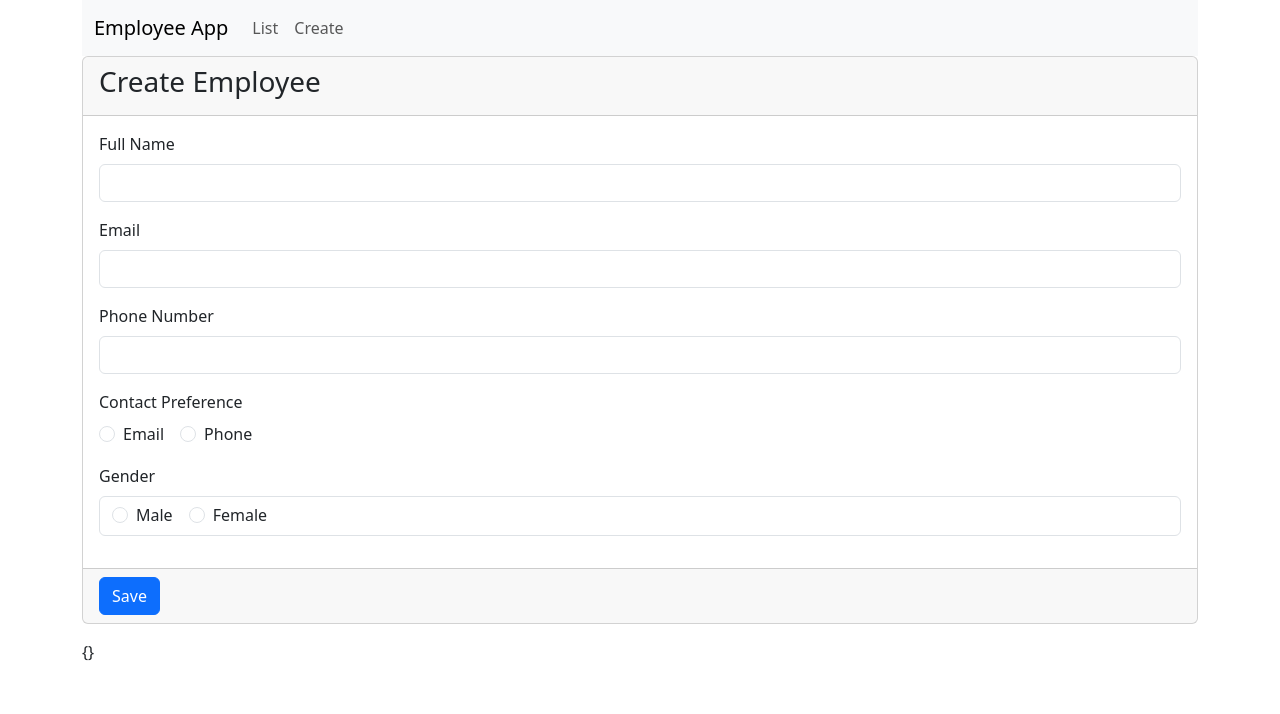
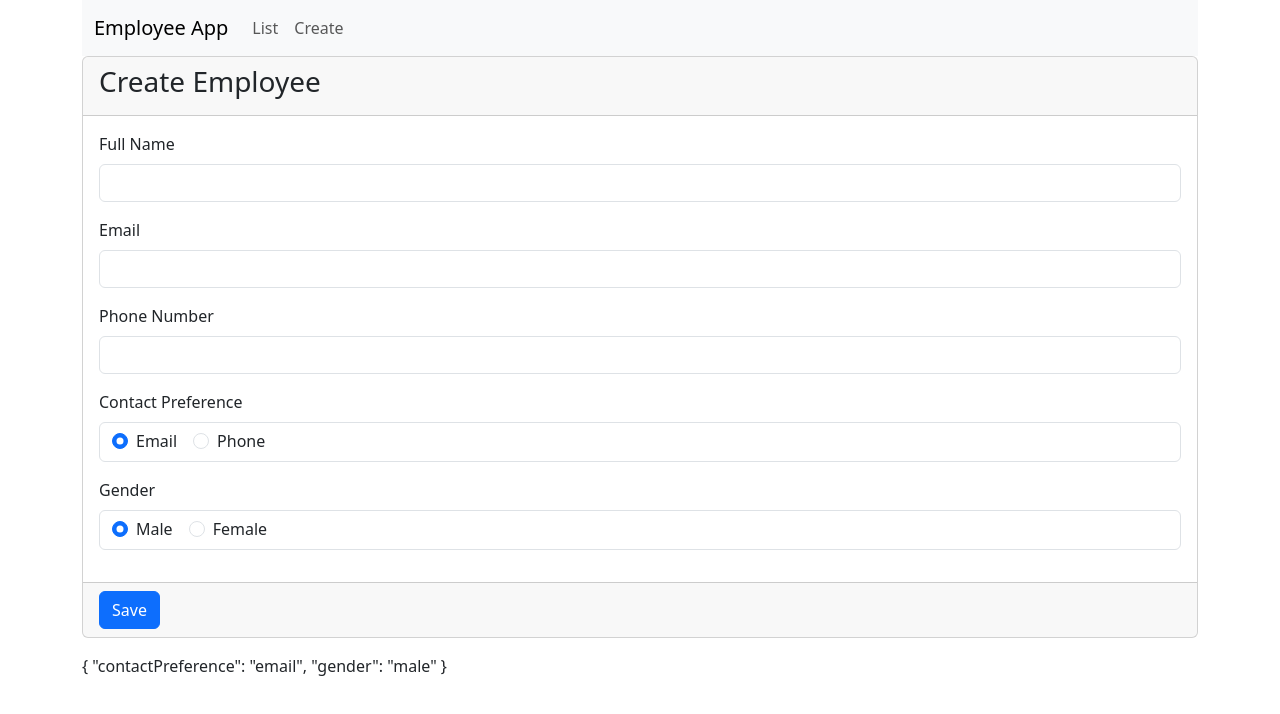
Before and after one commit to fellyka/AngularCrud, an Angular app: page /sollers/create in a window 1280 px wide. Shown: the top 714 px of the page. Built offline with nearby package versions, Linux system fonts and the light colour scheme.

Commit message:
Radio button checked by default

```diff
--- a/src/app/employees/create-employee.component.html
+++ b/src/app/employees/create-employee.component.html
@@ -16,17 +16,16 @@
         <input id="email" type="email" class="form-control"
                name="email" [(ngModel)]="email">
       </div>
-
       <!-- Phone Number -->
       <div class="mb-3">
         <label for="phoneNumber" class="form-label">Phone Number</label>
-        <input id="phoneNumber"  class="form-control"
+        <input id="phoneNumber" class="form-control"
                name="phoneNumber" [(ngModel)]="phoneNumber">
       </div>
       <!-- Contact Preference -->
       <div class="mb-3">
-        <label for="contactPreference" class="form-label">Contact Preference</label>
-        <div>
+        <label class="form-label">Contact Preference</label>
+        <div class="form-control">
           <div class="form-check form-check-inline">
             <input class="form-check-input" type="radio" id="email" name="contactPreference" value="email" [(ngModel)]="contactPreference">
             <label class="form-check-label" for="email">Email</label>
@@ -37,7 +36,6 @@
           </div>
         </div>
       </div>
-
       <!-- Gender -->
       <div class="mb-3">
         <label class="form-label">Gender</label>
@@ -52,7 +50,6 @@
           </div>
         </div>
       </div>
-
     </div>
     <div class="card-footer">
       <button class="btn btn-primary" type="submit">Save</button>
--- a/src/app/employees/create-employee.component.ts
+++ b/src/app/employees/create-employee.component.ts
@@ -10,9 +10,9 @@ import { NgForm } from '@angular/forms';
 export class CreateEmployeeComponent {
  fullName !: string;
  email !: string;
- gender!: string;
  phoneNumber!: string;
- contactPreference!: string;
+ gender: string = 'male'; // Default value for gender
+ contactPreference: string = 'email'; // Default value for contact
 
  saveEmployee(empForm:NgForm): void {
   console.log(empForm.value);
```
Lines whose indentation alone changed are shown as unchanged.
